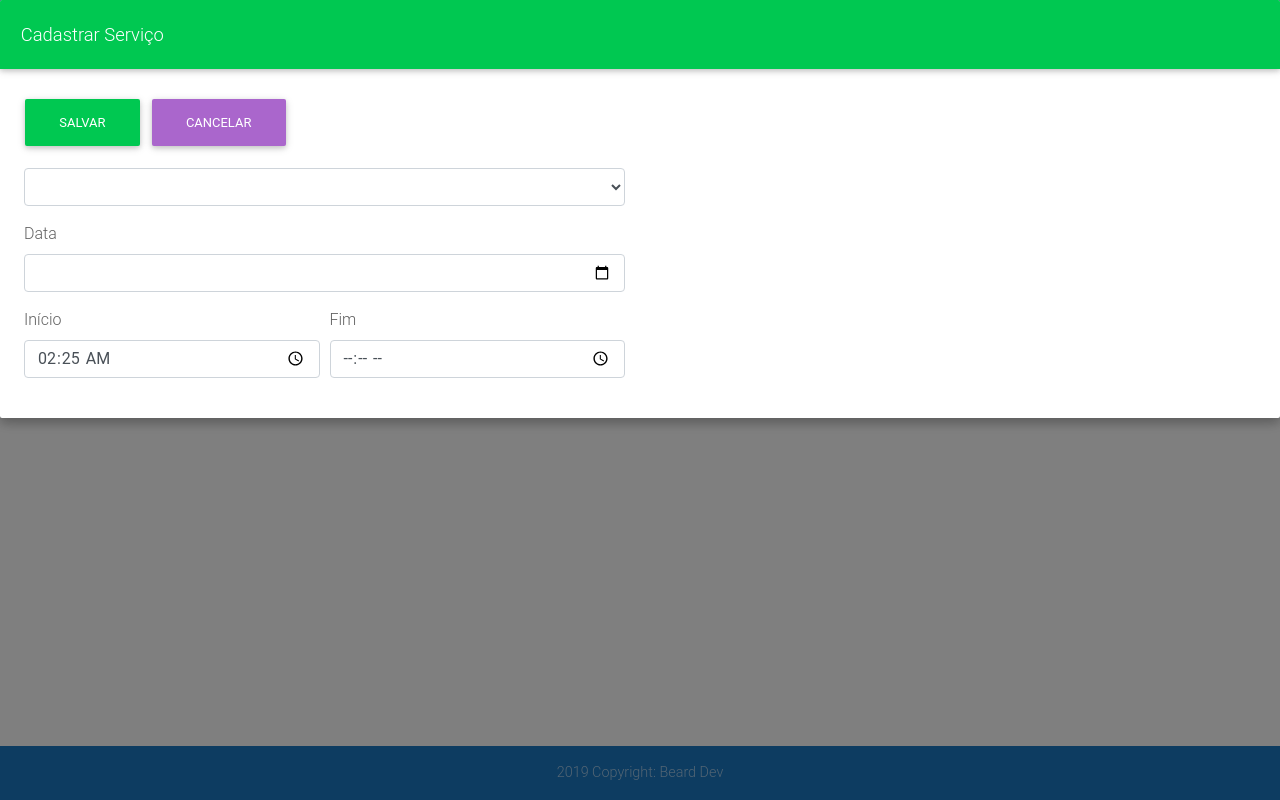
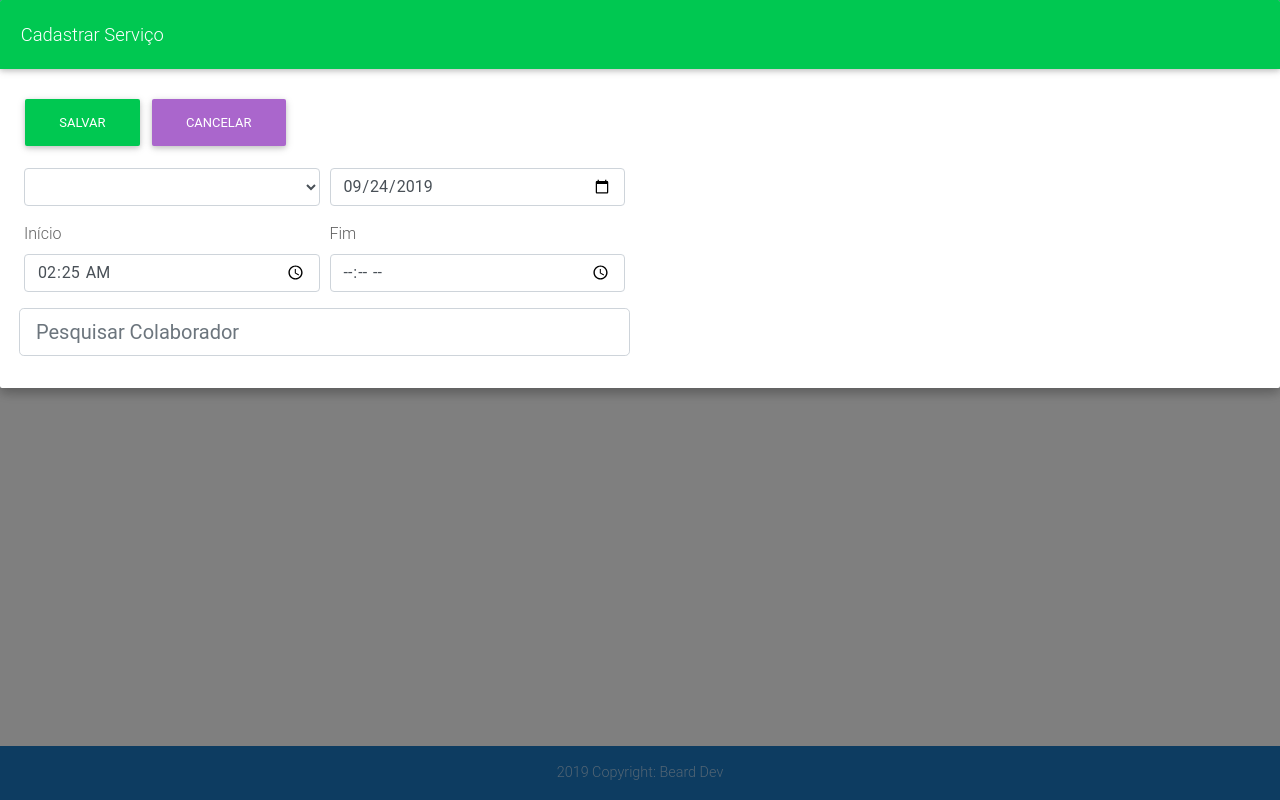
Before and after one commit to csadetec/extras, a CodeIgniter app: page /database/ in a window 1280 px wide. Run offline with CodeIgniter, Linux system fonts and the light colour scheme; data comes from the database, SQL or seed files in the repository; lists and menus that the app fills with data are empty; some libraries are stand-ins or nearby versions.

Commit message:
busca dos colaboradores no form de servicos

```diff
--- a/application/controllers/Colaboradores.php
+++ b/application/controllers/Colaboradores.php
@@ -19,9 +19,11 @@ class Colaboradores extends CI_Controller {
 		$this->load->view('index', $data, false);
 
 	}
-	public function all()
+	public function pesquisa($p = null)
 	{
-		$colaboradores = $this->colaboradores_model->select();
+		$p = urldecode($p);
+		//echo $p;
+		$colaboradores = $this->colaboradores_model->select_seach($p);
 		echo json_encode($colaboradores);
 	}
 
--- a/application/models/Colaboradores_model.php
+++ b/application/models/Colaboradores_model.php
@@ -22,6 +22,18 @@ class Colaboradores_model extends CI_Model {
 		$this->db->where('chapa', $chapa);
 		return $this->db->update('colaboradores', $dados);
 	}
+
+	public function select_seach($c)
+	{
+		# code...
+		$this->db->select('c.chapa, c.nome_colaborador, c.cargo');
+		$this->db->from('colaboradores as c');
+		$this->db->like('c.nome_colaborador', $c, 'BOTH');
+		$this->db->order_by('c.cargo', 'asc');
+		$this->db->order_by('c.nome_colaborador', 'asc');
+		return $this->db->get()->result();
+	}
+
 	public function select()
 	{
 		# code...
--- a/application/views/index.php
+++ b/application/views/index.php
@@ -11,7 +11,7 @@
   <link href="https://cdnjs.cloudflare.com/ajax/libs/twitter-bootstrap/4.3.1/css/bootstrap.min.css" rel="stylesheet">
   <!-- Material Design Bootstrap -->
   <link href="https://cdnjs.cloudflare.com/ajax/libs/mdbootstrap/4.8.2/css/mdb.min.css" rel="stylesheet">
-  <link  href="assets/css/style.css?201909281403" rel="stylesheet">
+  <link  href="assets/css/style.css?20191001" rel="stylesheet">
   <title></title>
 </head>
 <body>
@@ -79,7 +79,7 @@
   <script src="assets/js/script.js?201909"></script>
   <script src="assets/js/usuarios.js?201909301521"></script>
   <script src="assets/js/colaboradores.js?20191001"></script>
-  <script src="assets/js/servicos.js?20191001ab"></script>
+  <script src="assets/js/servicos.js?20191001abc"></script>
 
 
   <!-- -->
--- a/application/views/servicos/servicos_form.php
+++ b/application/views/servicos/servicos_form.php
@@ -17,13 +17,16 @@
                 <button type="reset" class="btn btn-secondary" id="btn_cancelar_servico">Cancelar</button>
               </div>
               <div class="form-row mb-3">
-                <div class="col-12" >
+                <div class="col-6" >
                   <select name="id_motivo" id="id_motivo"  class="form-control">
-
-
                   </select>
                 </div>
+                <div class="col-6">
+                  <!--<label for="data" class="float-left">Data</label>-->
+                  <input type="date" name="data" id="data" class="form-control" value="<?php echo date('Y-m-d') ?>" >
+                </div>
               </div>
+              <!--
               <div class="form-row mb-3">
                 <div class="col-12">
                   <label for="data" class="float-left">Data</label>
@@ -41,12 +44,28 @@
                   <input type="time" name="horas_fim" id="horas_fim" class="form-control">
                 </div>
               </div>
-              <!--
-              <div class="modal-footer">
-                <button type="button" class="btn btn-success">Salvar</button>
-                <button type="reset" class="btn btn-secondary" id="btn_cancelar_servico">Cancelar</button>
+              <div class="form-row">
+                <input class="form-control form-control-lg mb-2" type="search" placeholder="Pesquisar Colaborador" aria-label="Pesquisar Colaborador" id="pesquisa_colaborador" data-list="list-group">
               </div>
-              <!-- -->
+              <div class="form-row">
+                <div class="col-12">
+                  <ul class="list-group" id="lista_colaboradores">
+                    <!-- -
+                    <li class="list-group-item list-group-item-action cursor-pointer">
+                      <div class="row justify-content-center">
+                        <div class="col-3 col-md-2">
+                          <img class="img-list"  src="#">
+                        </div>
+                        <div class="col-9 col-md-10">
+                          <div class="float-left " >nome do colaborador | cargo</div>
+                        </div>
+                      </div>
+                    </li>
+                    <!-- -->
+                  </ul>
+                </div>
+
+              </div>
             </form>
           </div>
         </div>
--- a/assets/css/style.css
+++ b/assets/css/style.css
@@ -24,3 +24,9 @@ a.nav-link{
     width: 70px;
     border-radius: 50%;
 }
+
+.img-list-form{
+    height: 50px;
+    width: 50px;
+    border-radius: 50%;
+}
--- a/assets/js/servicos.js
+++ b/assets/js/servicos.js
@@ -4,6 +4,51 @@ $(document).ready(function(){
 
 	servicos_form()
 	function servicos_form(){
+
+
+		motivos()
+		data_horas()
+		$("#pesquisa_colaborador").on("keyup", colaboradores)
+
+		$('#servicos_form').modal('show')
+
+	}
+
+	function colaboradores(){
+		var value = $(this).val().toLowerCase()
+		//console.log(value.length)
+		if(value.length > 2){
+		//	console.log(`${site}colaboradores/pesquisa/${value}`)
+			$.getJSON(
+				`${site}colaboradores/pesquisa/${value}`,
+				function(data){
+					//console.log(data)
+					var row = ``
+					for(var i in data){
+						var cargo = data[i].cargo == 'ANALISTA DE ÁREA DO CONHECIMENTO SÊNIOR'?'ANALISTA DE ÁREA':data[i].cargo
+						row +=``
+	                    +`<li class="list-group-item list-group-item-action cursor-pointer">`
+	                    +   `<div class="row">`
+	                    +       `<div   class="col-3 col-md-2" >`
+	                    +           `<img class="img-list-form"  src="${visiografo}${data[i].chapa}.JPG">`
+	                    +        `</div>`
+	                    +        `<div class="col-9 col-md-10 pt-3 pb-3">`
+	                    +            `<div class="float-left">${data[i].nome_colaborador} | ${cargo}</div>`
+	                    +        `</div>`
+	                    +   `</div>`
+	                    +`</li>`
+
+					}
+					$('#lista_colaboradores').empty()
+					$('#lista_colaboradores').prepend(row)
+
+				}
+			)
+		}
+
+	}
+
+	function motivos(){
 		$.getJSON(
 			`${site}motivos`,
 			function(data){
@@ -17,6 +62,9 @@ $(document).ready(function(){
 				$('select#id_motivo').prepend(options)
 			}
 		)
+	}
+	function data_horas()
+	{
 		$.getJSON(
 			`${site}setup/data`,
 			function(data){
@@ -25,10 +73,6 @@ $(document).ready(function(){
 				$('#horas_fim').val(data.fim)
 			}
 		)
-
-
-		$('#servicos_form').modal('show')
-
 	}
 
 	$('#btn_cancelar_servico').click(function(){
```
